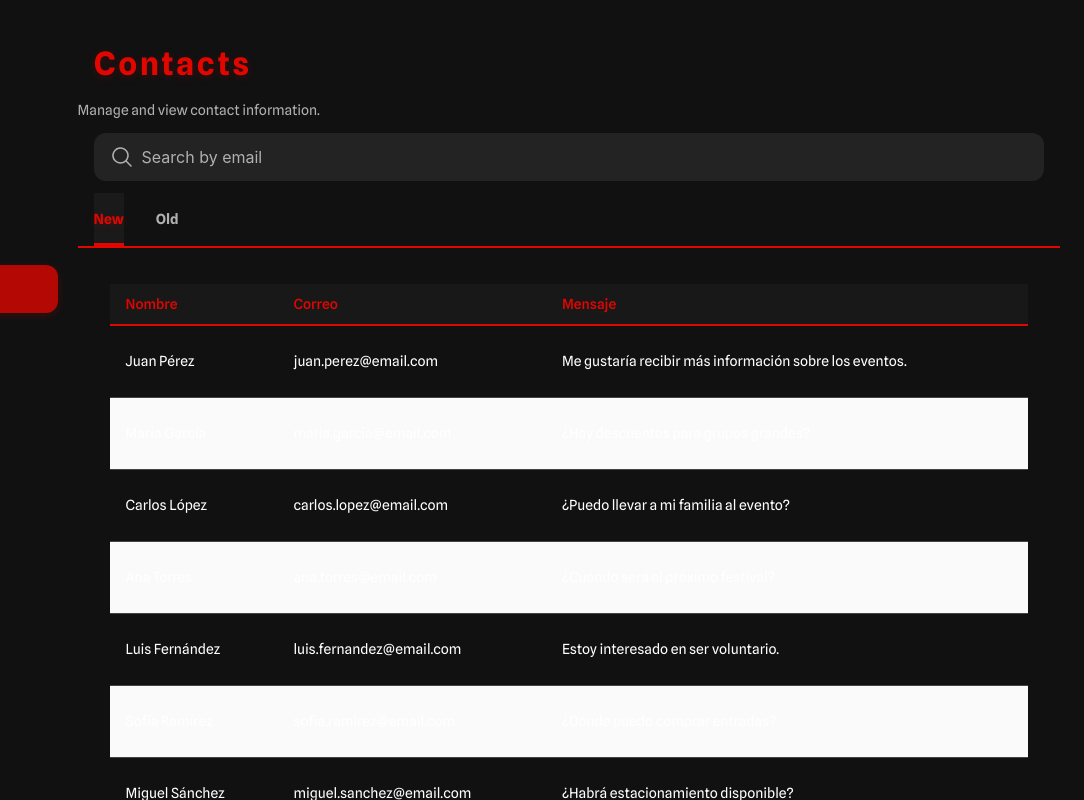
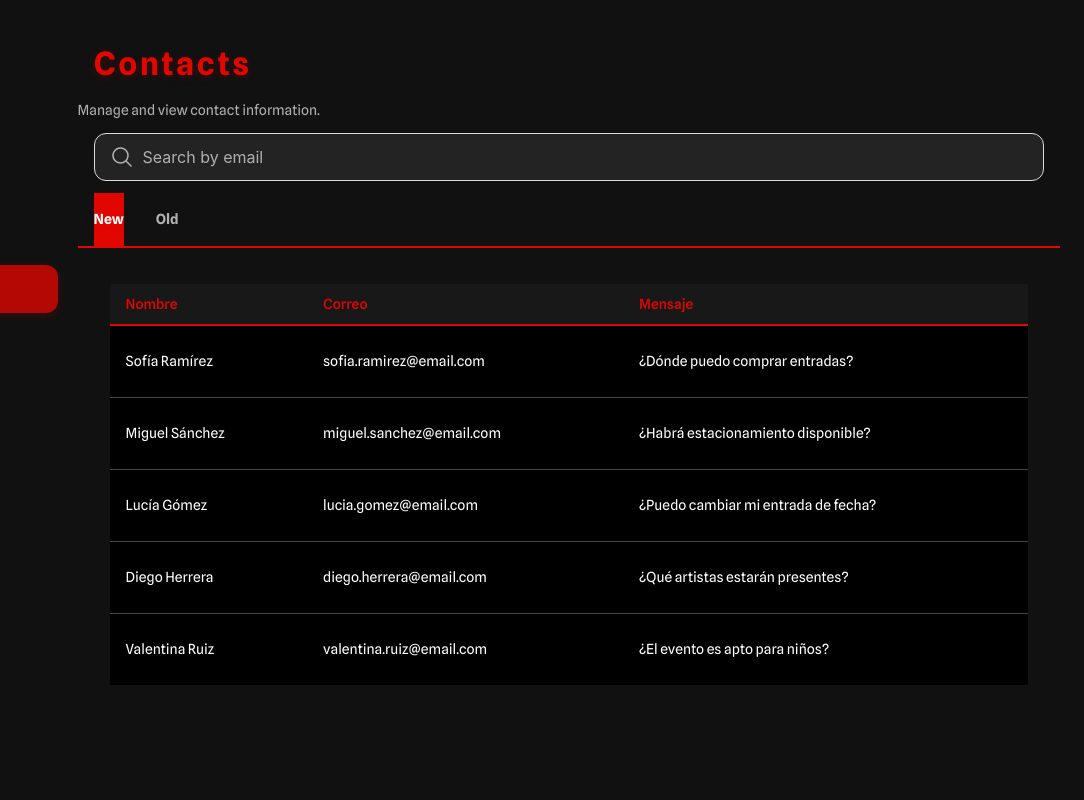
Before and after one commit to srfrancklo0309/Nexus_Event, a website with bundled scripts: page pages/contacts.html in a window 1280 px wide. Both pictures are taken after a click on the link "New". Shown: the full height of the page, 196-1280 px from the left. Built offline with nearby package versions, Linux system fonts and the light colour scheme; data requests are answered from the project's data file.

Commit message:
guardando cambios

```diff
--- a/assets/css/contacts.css
+++ b/assets/css/contacts.css
@@ -1,3 +1,80 @@
 /* Estilos específicos para (Contacts) */
 
-/* No specific styles needed - all styles are now in common.css */
+
+.search-input {
+  transition: all 0.3s ease;
+  border: 1px solid #dbdbdb;
+}
+
+.search-input:focus {
+  border-color: var(--accent-red, #e10600);
+  box-shadow: 0 0 0 0.125em rgba(225, 6, 0, 0.25);
+}
+
+/* Estilos para las pestañas */
+.tab-link {
+  transition: all 0.3s ease;
+  position: relative;
+}
+
+.tab-link:hover {
+  background-color: rgba(225, 6, 0, 0.1);
+}
+
+.tab-link.active {
+  background-color: var(--accent-red, #e10600);
+  color: rgb(255, 255, 255);
+}
+
+.tab-link.active::after {
+  content: '';
+  position: absolute;
+  bottom: 0;
+  left: 0;
+  right: 0;
+  height: 2px;
+  background-color: var(--accent-red, #e10600);
+}
+
+/* Animación para la tabla */
+.table-container {
+  animation: fadeIn 0.5s ease-in-out;
+}
+
+@keyframes fadeIn {
+  from {
+    opacity: 0;
+    transform: translateY(10px);
+  }
+  to {
+    opacity: 1;
+    transform: translateY(0);
+  }
+}
+
+/* Estilos para mensajes de estado */
+.has-text-centered {
+  padding: 1rem;
+  border-radius: 0.5rem;
+  background-color: rgba(255, 255, 255, 0.05);
+  margin: 1rem 0;
+}
+
+.has-text-danger {
+  background-color: rgba(255, 0, 0, 0.1);
+  border: 1px solid rgba(255, 0, 0, 0.3);
+}
+
+/* Mejoras en la tabla */
+.table.is-striped tbody tr:nth-child(even) {
+  background-color: rgba(255, 255, 255, 0.02);
+}
+
+.table.is-striped tbody tr:hover {
+  background-color: rgba(225, 6, 0, 0.1);
+  transition: background-color 0.3s ease;
+}
+
+.table tbody td {
+  background-color: black;
+}
--- a/index.html
+++ b/index.html
@@ -201,20 +201,20 @@
 
         <h2 class="section-title">Contact Us</h2>
         <div class="contact-section">
-          <form class="contact-form">
+          <form id="contactForm" class="contact-form">
             <div class="field">
               <div class="control">
-                <input class="input" type="text" placeholder="Nombres">
+                <input class="input" type="text" name="name" placeholder="Nombres" required>
               </div>
             </div>
             <div class="field">
               <div class="control">
-                <input class="input" type="email" placeholder="Correo">
+                <input class="input" type="email" name="email" placeholder="Correo" required>
               </div>
             </div>
             <div class="field">
               <div class="control">
-                <textarea class="textarea" placeholder="Mensaje"></textarea>
+                <textarea class="textarea" name="message" placeholder="Mensaje" required></textarea>
               </div>
             </div>
             <div class="field">
@@ -222,6 +222,7 @@
                 <button class="button is-primary" type="submit">Enviar</button>
               </div>
             </div>
+            <div id="formMessage" class="has-text-centered mt-3"></div>
           </form>
           <div class="contact-map">
             <iframe
@@ -288,6 +289,7 @@
     </footer>
   </div>
   <script src="./app.js" type="module"></script>
+  <script src="./scripts/contactForm.js" type="module"></script>
 </body>
 
 </html>
--- a/scripts/contacts.js
+++ b/scripts/contacts.js
@@ -2,6 +2,12 @@ import { getContacts } from '../api/contactAPI.js';
 
 document.addEventListener('DOMContentLoaded', async () => {
   const container = document.getElementById('contactsTableContainer');
+  const searchInput = document.querySelector('.search-input');
+  const newTab = document.querySelector('.tab-link:first-child');
+  const oldTab = document.querySelector('.tab-link:last-child');
+
+  let allContacts = [];
+  let filteredContacts = [];
 
   // Función para renderizar la tabla
   function renderTable(contacts) {
@@ -34,11 +40,63 @@ document.addEventListener('DOMContentLoaded', async () => {
     container.innerHTML = tableHTML;
   }
 
+  // Función para filtrar contactos por email
+  function filterContacts(searchTerm) {
+    if (!searchTerm) {
+      filteredContacts = [...allContacts];
+    } else {
+      filteredContacts = allContacts.filter(contact =>
+        contact.email.toLowerCase().includes(searchTerm.toLowerCase()) ||
+        contact.name.toLowerCase().includes(searchTerm.toLowerCase())
+      );
+    }
+    renderTable(filteredContacts);
+  }
+
+  // Función para filtrar por fecha (New/Old)
+  function filterByDate(isNew) {
+    if (isNew) {
+      // Mostrar los últimos 5 contactos como "nuevos"
+      filteredContacts = allContacts.slice(-5);
+    } else {
+      // Mostrar el resto como "viejos"
+      filteredContacts = allContacts.slice(0, -5);
+    }
+    renderTable(filteredContacts);
+  }
+
+  // Event listeners
+  if (searchInput) {
+    searchInput.addEventListener('input', (e) => {
+      filterContacts(e.target.value);
+    });
+  }
+
+  if (newTab) {
+    newTab.addEventListener('click', (e) => {
+      e.preventDefault();
+      newTab.classList.add('active');
+      oldTab.classList.remove('active');
+      filterByDate(true);
+    });
+  }
+
+  if (oldTab) {
+    oldTab.addEventListener('click', (e) => {
+      e.preventDefault();
+      oldTab.classList.add('active');
+      newTab.classList.remove('active');
+      filterByDate(false);
+    });
+  }
+
   // Obtener contactos de la API
   async function loadContacts() {
     container.innerHTML = '<p>Cargando contactos...</p>';
     const { status, data } = await getContacts();
     if (status) {
+      allContacts = data;
+      filteredContacts = [...data];
       renderTable(data);
     } else {
       container.innerHTML = '<p class="has-text-danger">Error al cargar contactos</p>';
```
Also changed, not shown: assets/css/index.css (+33 -0 lines), scripts/contactForm.js (+36 -1 lines).
